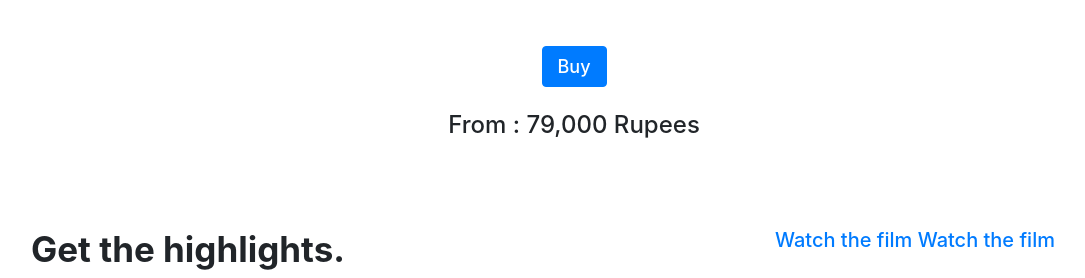
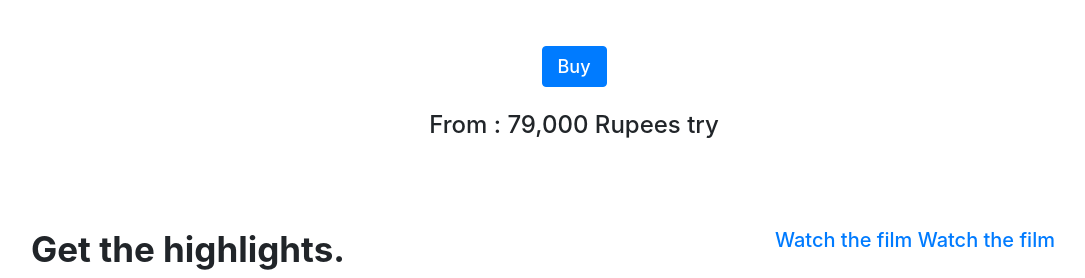
Before and after one commit to Iamvijay17/Iphone, a plain HTML site: page index.html in a window 1280 px wide. Shown: the part 557-835 px from the top of the page, without its empty margins (66-1151 px from the left). Drawn offline with nearby package versions, Linux system fonts and the light colour scheme.

```diff
--- a/index.html
+++ b/index.html
@@ -41,7 +41,7 @@
         </div>
         <div class="row-3">
           <div class="d-flex justify-content-center mt-4">
-            <h4>From : 79,000 Rupees</h4>
+            <h4>From : 79,000 Rupees try</h4>
           </div>
         </div>
         <div class="row-4">
```
